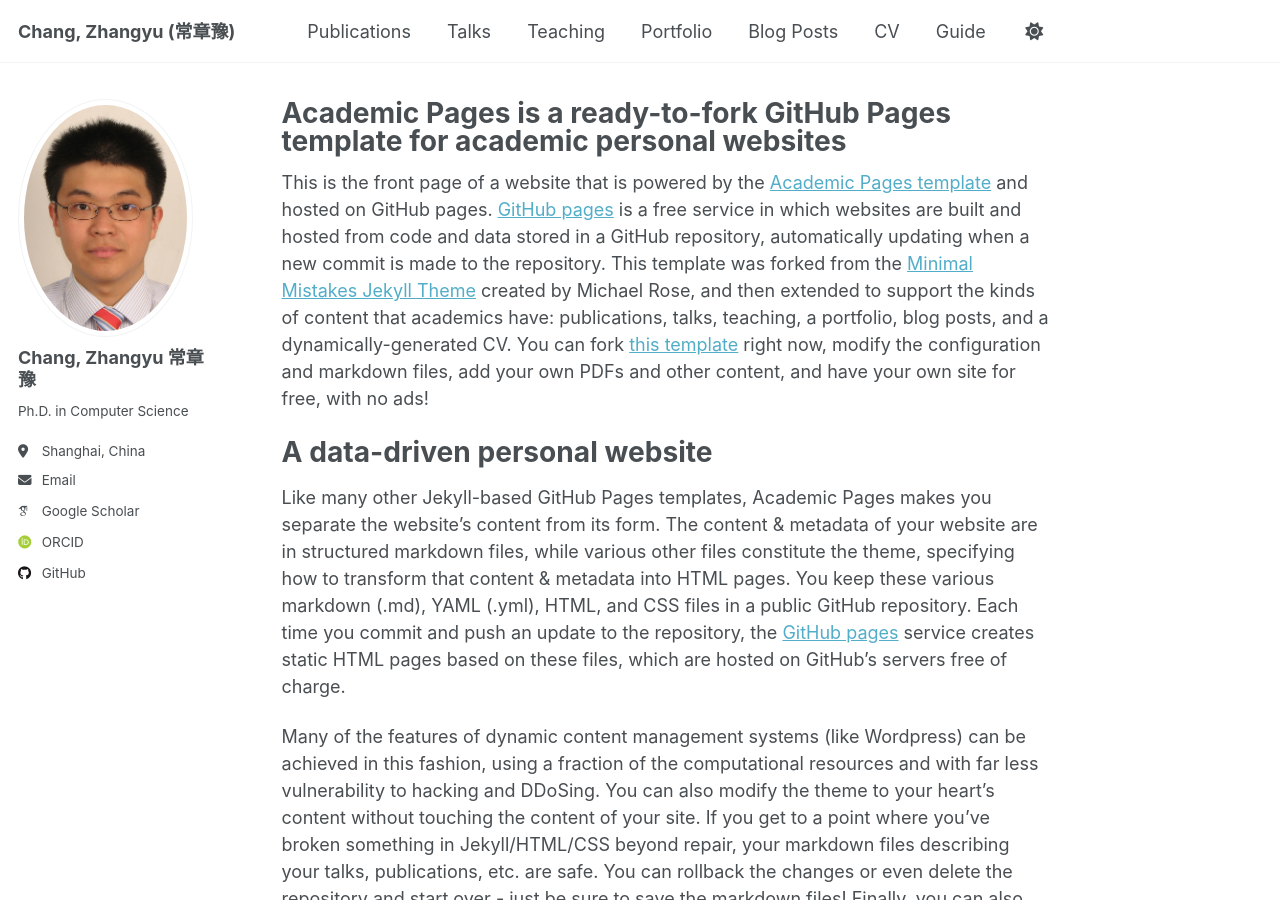
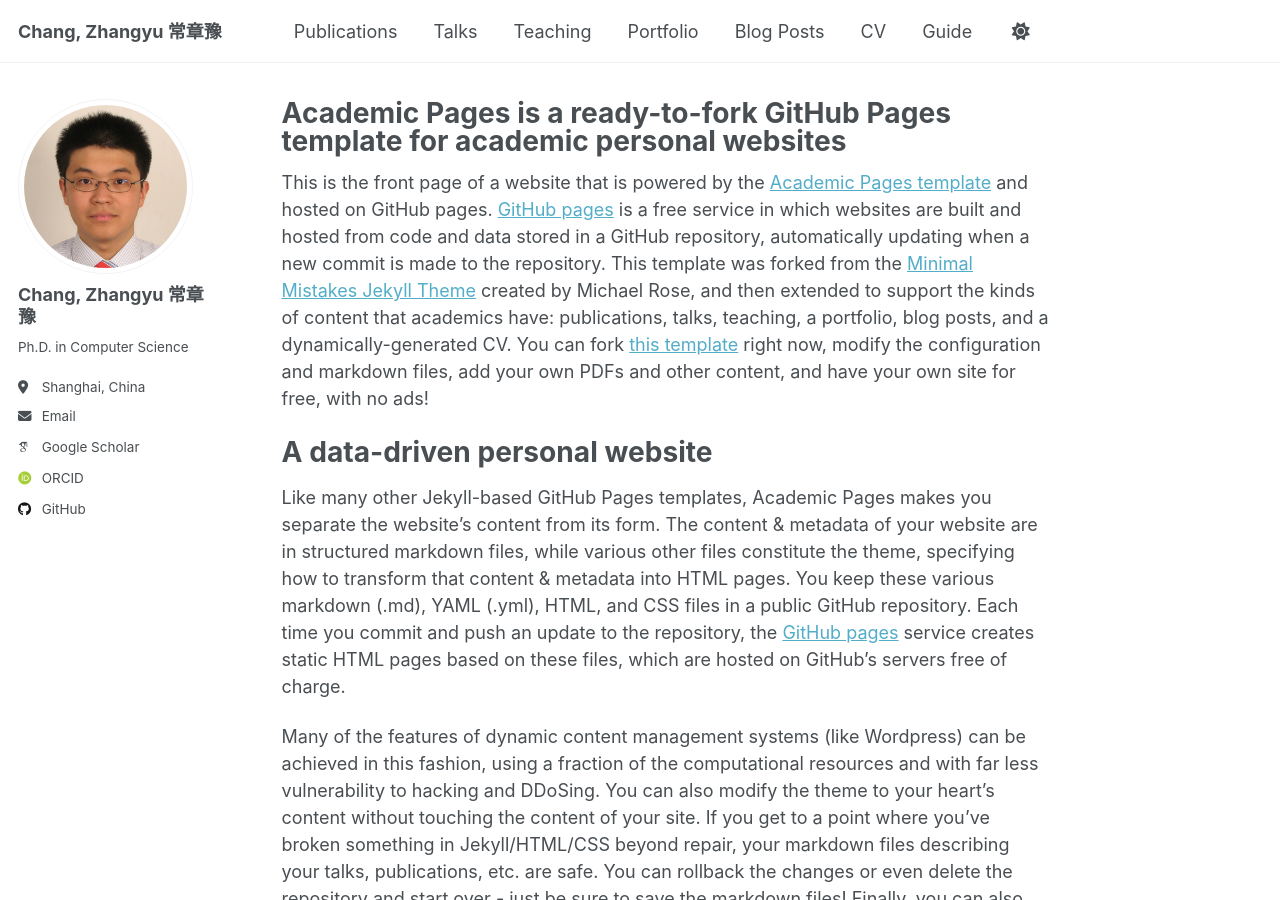
Before and after one commit to changzhangyu/changzhangyu.github.io, a Jekyll site: the page built from _pages/about.md, in a window 1280 px wide and 900 px high. Built offline with Jekyll 4.4.1, drawn with Linux system fonts in a browser that asks for light colours; some web fonts are replaced.

Commit message:
Update photo
Update profile photo

```diff
--- a/_config.yml
+++ b/_config.yml
@@ -9,7 +9,7 @@
 # Basic Site Settings
 locale                   : "en-US"
 site_theme               : "default"
-title                    : "Chang, Zhangyu (常章豫)"
+title                    : "Chang, Zhangyu 常章豫"
 title_separator          : "-"
 name                     : &name "Chang, Zhangyu 常章豫"
 description              : &description "personal description"
@@ -22,7 +22,7 @@ repository               : "changzhangyu/changzhangyu.github.io"
 #               Additional customization can be done by editing /_includes/author-profile.html
 author:
   # Biographic information
-  avatar           : "profile.jpg"
+  avatar           : "profile.png"
   name             : "Chang, Zhangyu 常章豫"
   pronouns         : # example: "she/her"
   bio              : "Ph.D. in Computer Science"
```
Also changed, not shown: images/profile.jpg (deleted), images/profile.png (added).
